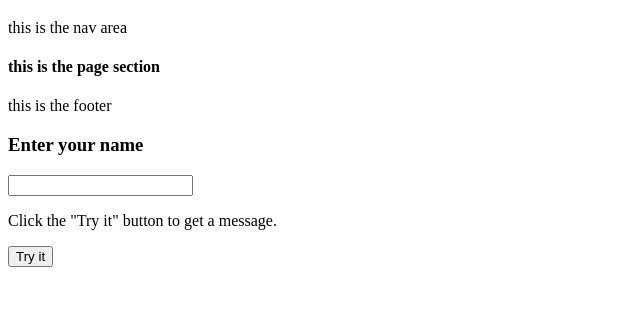
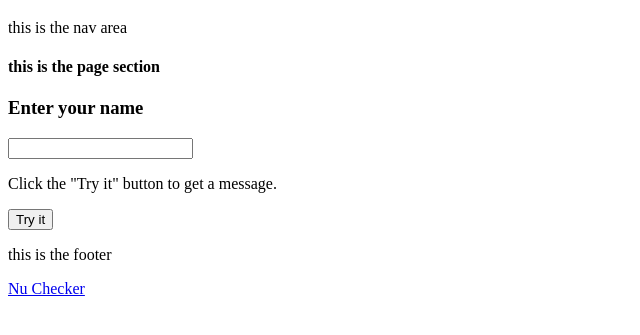
Before and after one commit to ghoneycutt18/javascript-test, a plain HTML site: page index.html in a window 1280 px wide. Shown: the part 61-396 px from the top of the page, without its empty margins (0-640 px from the left). Drawn offline with Linux system fonts and the light colour scheme.

Commit message:
Update index.html

```diff
--- a/index.html
+++ b/index.html
@@ -19,9 +19,7 @@
     <section>
         <h4>this is the page section</h4>
     </section>
-    <footer>
-        <p>this is the footer</p>
-    </footer>
+
     <h3>Enter your name</h3>
 
     <input type="text" id="myText" value="">
@@ -36,6 +34,10 @@
     <!-- partial -->
     <script src="scripts.js"></script>
 
+    <footer>
+        <p>this is the footer</p>
+        <a href="https://validator.w3.org/nu/?showsource=yes&doc=https%3A%2F%2Fghoneycutt18.github.io%2Fjavascript-test%2F" target=_blank>Nu Checker</a>
+    </footer>
 </body>
 
 </html>
```
